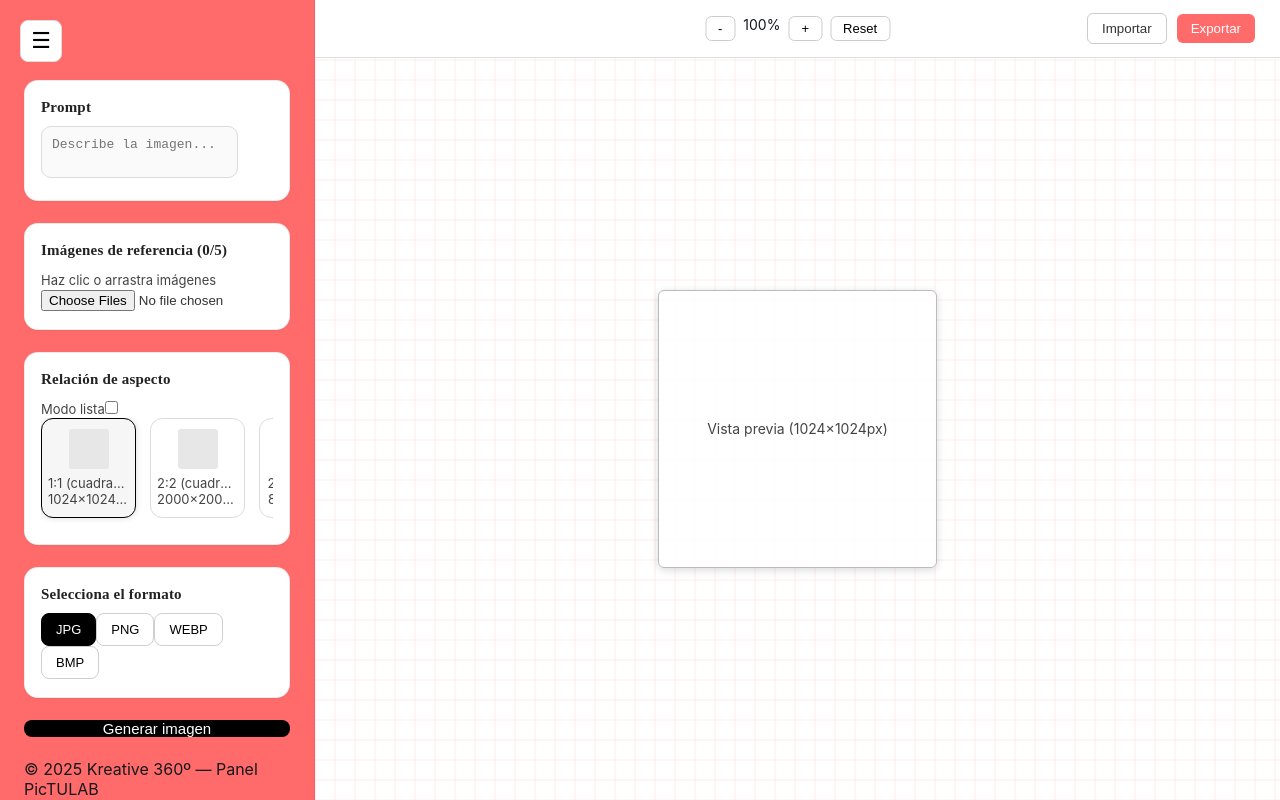
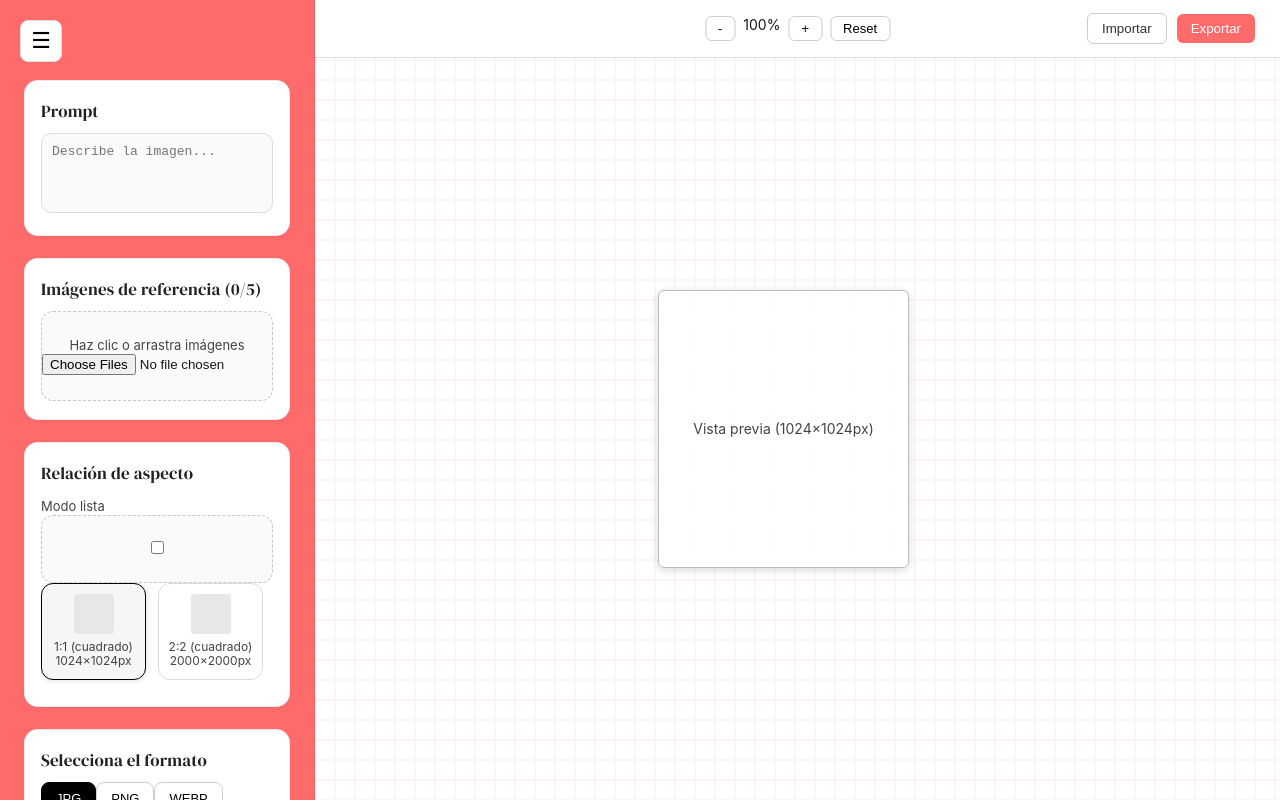
Before and after one commit to firstwinagency/firstwinagency-firstwin-panel, a Next.js app: page /pictulab in a window 1280 px wide. Built offline with nearby package versions, Linux system fonts and the light colour scheme.

Commit message:
Update globals.css

```diff
--- a/app/pictulab/globals.css
+++ b/app/pictulab/globals.css
@@ -1,3 +1,6 @@
+/* ==== IMPORTACIÓN DE FUENTE ==== */
+@import url('https://fonts.googleapis.com/css2?family=DM+Serif+Display:ital,wght@0,400;1,400&display=swap');
+
 /* ==== RESET ==== */
 * {
   margin: 0;
@@ -8,8 +11,7 @@
 html, body {
   width: 100%;
   height: 100%;
-  font-family: -apple-system, BlinkMacSystemFont, "SF Pro Display",
-    "Inter", "Segoe UI", Roboto, sans-serif;
+  font-family: "Inter", sans-serif;
   overflow: hidden;
   background: #ffffff;
   color: #1a1a1a;
@@ -37,6 +39,7 @@ html, body {
   border-right: 1px solid rgba(0,0,0,0.08);
 }
 
+/* ==== TARJETAS ==== */
 .sidebar-box {
   background: #ffffff;
   padding: 18px 16px;
@@ -46,24 +49,25 @@ html, body {
 }
 
 .sidebar-box h2 {
-  font-size: 15px;
-  font-weight: 600;
+  font-family: "DM Serif Display", serif;
+  font-size: 17px;
+  font-weight: 400;
   margin-bottom: 10px;
   color: #222;
 }
 
-/* Textos dentro de las tarjetas */
+/* Textos dentro */
 .sidebar-box p,
-.sidebar-box span,
-.aspect-item p {
+.sidebar-box span {
+  font-size: 13px;
+  color: #444;
+  line-height: 1.3;
   white-space: nowrap;
   overflow: hidden;
   text-overflow: ellipsis;
-  font-size: 13px;
-  color: #444;
 }
 
-/* INPUT PROMPT */
+/* ==== PROMPT ==== */
 .sidebar-box textarea {
   border: 1px solid #dcdcdc;
   background: #fafafa;
@@ -71,12 +75,29 @@ html, body {
   font-size: 13px;
   padding: 10px;
   resize: none;
+  width: 100%;
+  height: 80px;
 }
 
-/* INPUT DE IMÁGENES */
+/* ==== IMÁGENES DE REFERENCIA ==== */
 .sidebar-box label {
+  display: block;
+  text-align: center;
+  background: #fafafa;
+  padding: 25px 0;
+  border: 1px dashed #c7c7c7;
+  border-radius: 12px;
+  cursor: pointer;
   font-size: 13px;
-  color: #333;
+}
+
+.sidebar-box label span {
+  white-space: wrap;
+}
+
+/* Prevención de desbordamiento */
+.sidebar-box div {
+  max-width: 100%;
 }
 
 /* ============================================================
@@ -84,14 +105,14 @@ html, body {
 ============================================================ */
 .aspect-list {
   display: flex;
-  gap: 14px;
+  gap: 12px;
   overflow-x: auto;
   padding-bottom: 8px;
 }
 
 .aspect-item {
   flex-shrink: 0;
-  width: 95px;
+  width: 105px;
   padding: 10px 6px;
   border: 1px solid #dcdcdc;
   border-radius: 12px;
@@ -100,6 +121,19 @@ html, body {
   transition: 0.15s;
   background: white;
 }
+
+/* 3 columnas dentro de cada tarjeta */
+.aspect-item p {
+  margin: 0;
+  padding: 0;
+  font-size: 12px;
+  line-height: 1.2;
+}
+
+/* Tipo y tamaño */
+.aspect-item .ratio { font-weight: 600; }
+.aspect-item .type { color: #777; font-size: 12px; }
+.aspect-item .px { color: #666; font-size: 12px; }
 
 .aspect-item:hover {
   border-color: #000;
@@ -111,11 +145,20 @@ html, body {
   box-shadow: 0 0 6px rgba(0,0,0,0.15);
 }
 
-/* Mini rectángulo */
 .mini-rect {
   background: #e7e7e7;
   margin: 0 auto 6px auto;
   border-radius: 3px;
+}
+
+/* ==== SELECT MODO LISTA ==== */
+select {
+  width: 100%;
+  padding: 8px;
+  border-radius: 10px;
+  border: 1px solid #dcdcdc;
+  font-size: 13px;
+  background: #fafafa;
 }
 
 /* ============================================================
@@ -129,6 +172,7 @@ html, body {
   cursor: pointer;
   transition: 0.15s;
   font-size: 13px;
+  white-space: nowrap;
 }
 
 .format-btn:hover {
@@ -141,15 +185,22 @@ html, body {
   border-color: #000;
 }
 
+/* Mantenerlos en una fila */
+.sidebar-box .flex {
+  flex-wrap: nowrap;
+}
+
 /* ============================================================
    BOTÓN GENERAR
 ============================================================ */
 .sidebar button.w-full {
   font-size: 15px !important;
-  border-radius: 8px !important;
+  border-radius: 10px !important;
   background: #000 !important;
   color: #fff !important;
   border: none !important;
+  padding: 14px 0 !important;
+  font-weight: 600;
 }
 
 /* ============================================================
@@ -168,6 +219,7 @@ html, body {
   justify-content: flex-end;
   padding-right: 25px;
   z-index: 50;
+  font-family: "Inter";
 }
 
 .zoom-controls {
@@ -188,7 +240,7 @@ html, body {
   font-size: 13px;
 }
 
-/* ===== Botones: Importar & Exportar ===== */
+/* ===== Importar / Exportar ===== */
 .btn-import {
   background: #ffffff;
   color: #333;
@@ -217,7 +269,7 @@ html, body {
   display: flex;
   align-items: center;
   justify-content: center;
-  padding-top: 58px; /* debajo del topbar */
+  padding-top: 58px;
 }
 
 .preview-inner {
@@ -231,4 +283,6 @@ html, body {
   font-size: 14px;
   text-align: center;
   box-shadow: 0 2px 8px rgba(0,0,0,0.15);
+  max-width: 90%;
+  max-height: 90%;
 }
```
